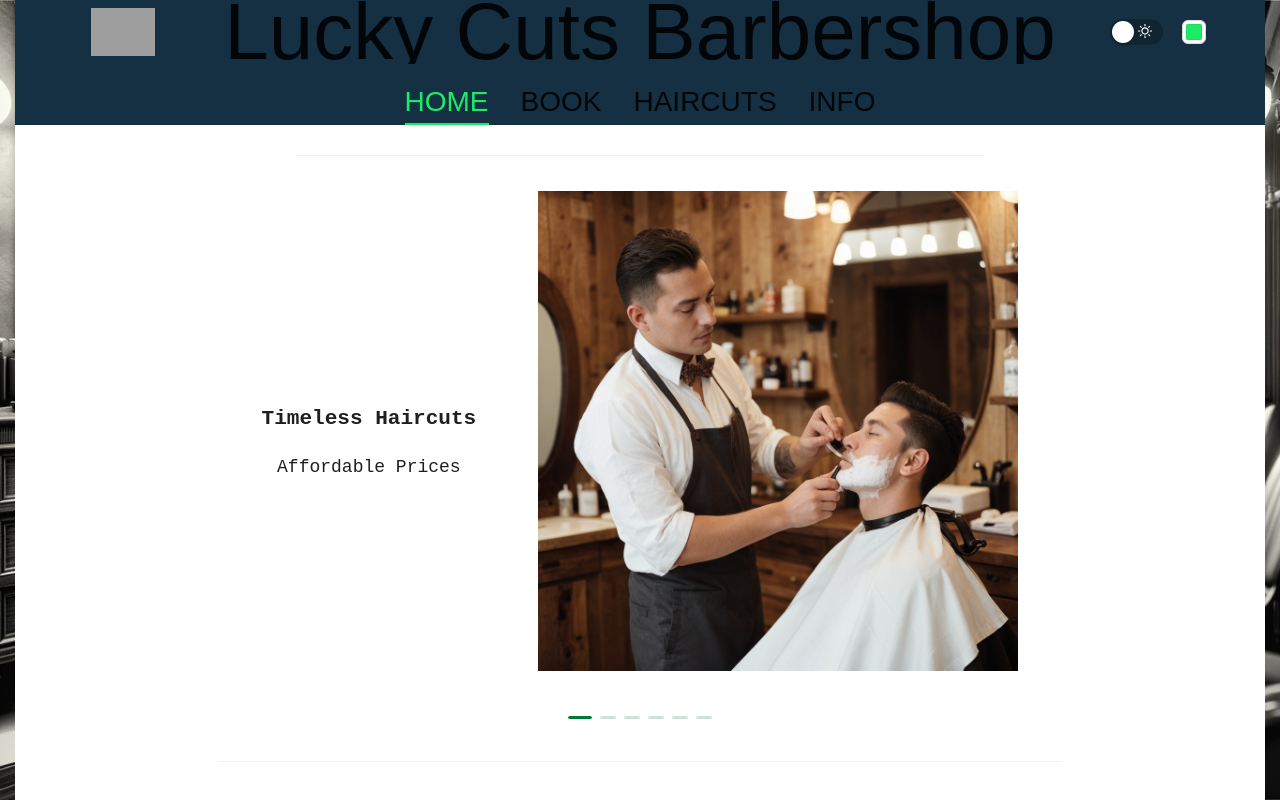
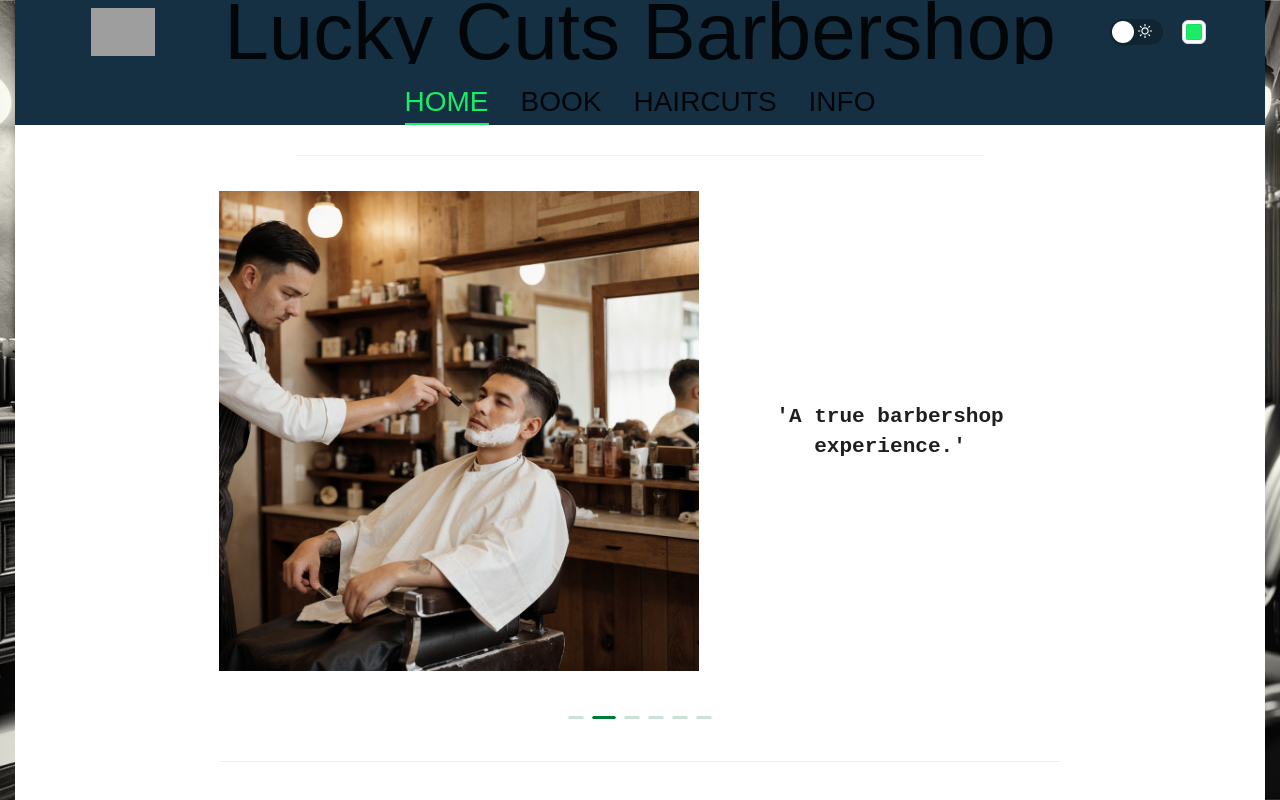
Before and after one commit to Amnesiac9/BarberShop, a React (Vite) app: page / in a window 1280 px wide. Shown: the top 800 px of the page. Built offline with nearby package versions, Linux system fonts and the light colour scheme; grey boxes are pictures that could not be loaded; a web font is replaced by a local one.

Commit message:
Added autoplay to caraousel on homepage

```diff
--- a/src/pages/HomePage.tsx
+++ b/src/pages/HomePage.tsx
@@ -8,7 +8,7 @@ function Homepage(props: { updatePath: (key: string) => void }) {
 
     return (
         <div >
-            <Carousel >
+            <Carousel autoplay>
                 <ImageCard alt='Barber Shop Image' src='./barberCutting3.png' ><h3>Timeless Haircuts</h3> Affordable Prices</ImageCard>
                 <ImageCard alt='Barber Shop Image' src='./barberCutting2.png' contentSide='right'><h3>'A true barbershop experience.'</h3></ImageCard>
                 <ImageCard alt='Barber Shop Image' src='./barberCutting1.png' ><h3>'Relaxing and Professional Atmosphere.'</h3></ImageCard>
```
